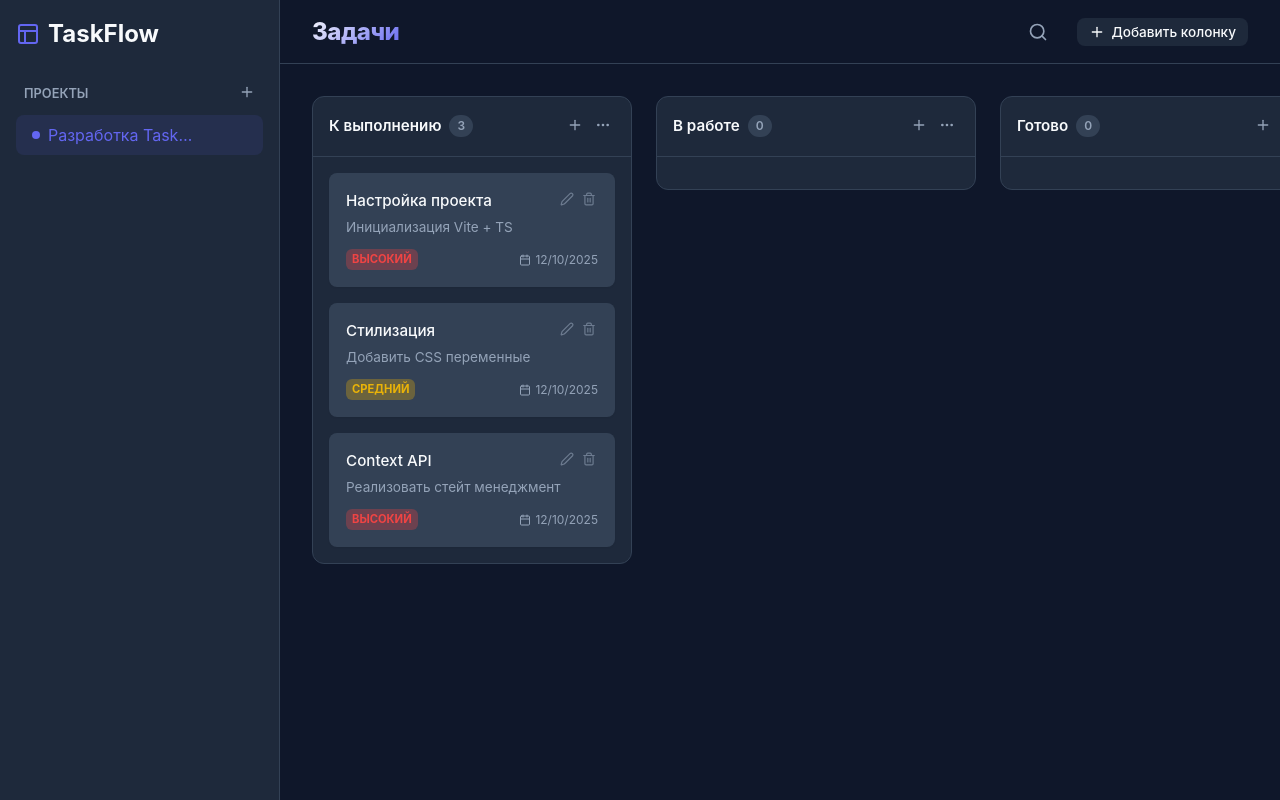
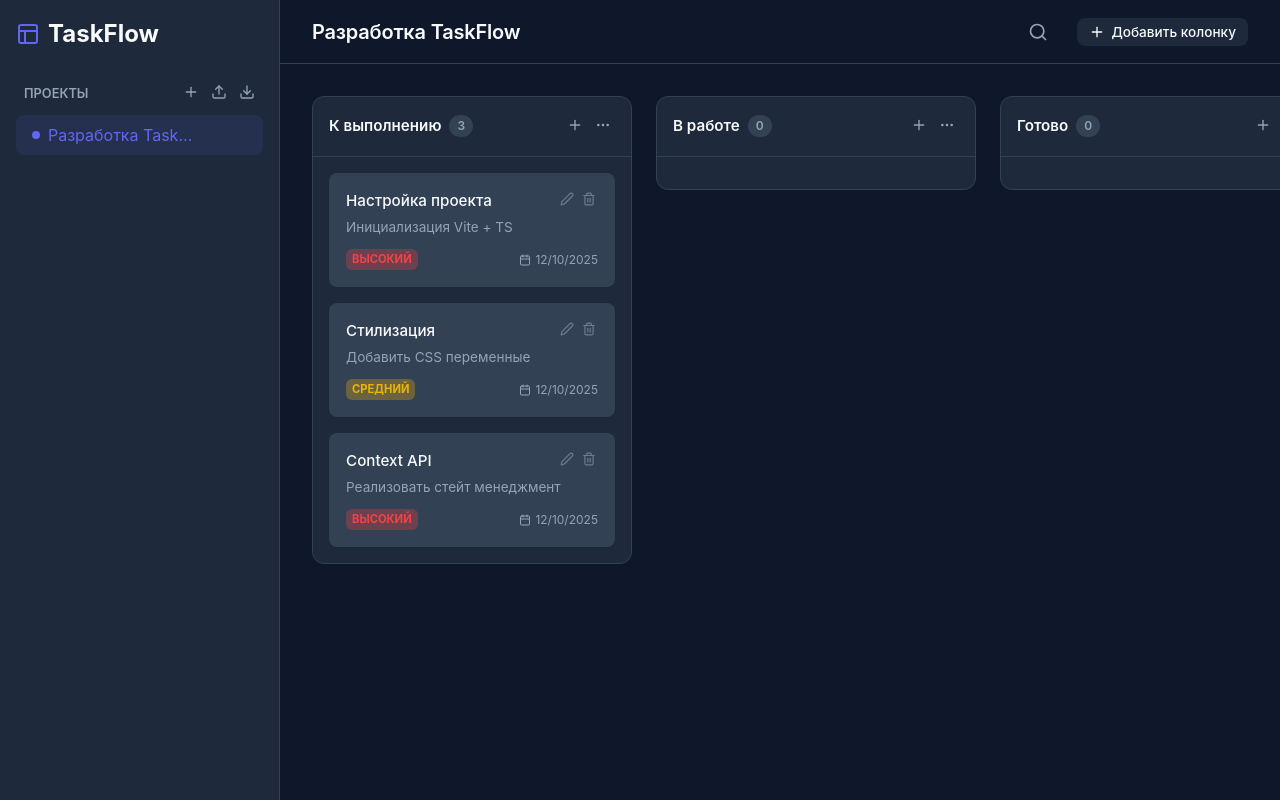
Before and after one commit to Kiri11Konovalov/TaskFlow, a React (Vite) app: page / in a window 1280 px wide. Built offline with nearby package versions, Linux system fonts and the light colour scheme.

Commit message:
feat: Implemented import and export of tasks.

```diff
--- a/src/App.tsx
+++ b/src/App.tsx
@@ -22,7 +22,11 @@ const AppContent = () => {
       <Sidebar />
       <main className={styles.main}>
         <header className={styles.header}>
-          <div className={styles.headerTitle}>Задачи</div>
+          <div className={styles.headerTitle}>
+            {state.currentProjectId && state.projects[state.currentProjectId]
+              ? state.projects[state.currentProjectId].name
+              : 'Задачи'}
+          </div>
 
           <div style={{ flex: 1, display: 'flex', justifyContent: 'flex-end', alignItems: 'center' }}>
             {showSearch ? (
--- a/src/components/Layout/Layout.module.css
+++ b/src/components/Layout/Layout.module.css
@@ -84,12 +84,10 @@
 }
 
 .headerTitle {
-    font-size: 1.5rem;
-    font-weight: 800;
-    background: linear-gradient(135deg, var(--color-text-primary) 0%, var(--color-accent) 100%);
-    -webkit-background-clip: text;
-    -webkit-text-fill-color: transparent;
-    letter-spacing: -0.02em;
+    font-size: 1.25rem;
+    font-weight: 600;
+    color: var(--color-text-primary);
+    letter-spacing: -0.01em;
 }
 
 /* Responsive Design */
--- a/src/components/Layout/Sidebar.tsx
+++ b/src/components/Layout/Sidebar.tsx
@@ -1,8 +1,8 @@
-import { Layout, Plus, Edit2, Trash2 } from 'lucide-react';
+import { Layout, Plus, Edit2, Trash2, Upload, Download } from 'lucide-react';
 import styles from './Layout.module.css';
 import { useBoard } from '../../context/BoardContext';
 import clsx from 'clsx';
-import { useState } from 'react';
+import { useState, useRef } from 'react';
 import ConfirmModal from '../UI/ConfirmModal';
 
 const Sidebar = () => {
@@ -71,6 +71,61 @@ const Sidebar = () => {
         }
     };
 
+    const fileInputRef = useRef<HTMLInputElement>(null);
+
+    const [pendingImport, setPendingImport] = useState<any>(null);
+    const [isImportConfirmOpen, setIsImportConfirmOpen] = useState(false);
+
+    const handleExport = () => {
+        const dataStr = JSON.stringify(state.projects, null, 2);
+        const blob = new Blob([dataStr], { type: 'application/json' });
+        const url = URL.createObjectURL(blob);
+        const link = document.createElement('a');
+        link.href = url;
+        link.download = 'taskflow.json';
+        document.body.appendChild(link);
+        link.click();
+        document.body.removeChild(link);
+        URL.revokeObjectURL(url);
+    };
+
+    const handleImportClick = () => {
+        fileInputRef.current?.click();
+    };
+
+    const handleFileChange = (e: React.ChangeEvent<HTMLInputElement>) => {
+        const file = e.target.files?.[0];
+        if (file) {
+            const reader = new FileReader();
+            reader.onload = (event) => {
+                try {
+                    const content = event.target?.result as string;
+                    const projects = JSON.parse(content);
+                    // Basic validation: check if it looks like an object of projects
+                    if (typeof projects === 'object' && projects !== null) {
+                        setPendingImport(projects);
+                        setIsImportConfirmOpen(true);
+                    } else {
+                        alert('Неверный формат файла');
+                    }
+                } catch (error) {
+                    console.error('Import error:', error);
+                    alert('Ошибка при чтении файла');
+                }
+                if (fileInputRef.current) fileInputRef.current.value = '';
+            };
+            reader.readAsText(file);
+        }
+    };
+
+    const confirmImport = () => {
+        if (pendingImport) {
+            dispatch({ type: 'IMPORT_DATA', payload: { projects: pendingImport } });
+            setPendingImport(null);
+            setIsImportConfirmOpen(false);
+        }
+    };
+
     return (
         <aside className={styles.sidebar}>
             <div className={styles.logo}>
@@ -81,10 +136,25 @@ const Sidebar = () => {
             <div className={styles.projectList}>
                 <div style={{ display: 'flex', justifyContent: 'space-between', alignItems: 'center', marginBottom: '0.5rem', color: 'var(--color-text-secondary)', fontSize: '0.8rem', fontWeight: 600, padding: '0 0.5rem' }}>
                     <span>ПРОЕКТЫ</span>
-                    <button onClick={handleCreateProject} style={{ cursor: 'pointer', color: 'inherit' }} title="Создать проект">
-                        <Plus size={16} />
-                    </button>
+                    <div style={{ display: 'flex', gap: '12px' }}>
+                        <button onClick={handleCreateProject} style={{ cursor: 'pointer', color: 'inherit' }} title="Создать проект">
+                            <Plus size={16} />
+                        </button>
+                        <button onClick={handleImportClick} style={{ cursor: 'pointer', color: 'inherit' }} title="Импорт проектов">
+                            <Upload size={16} />
+                        </button>
+                        <button onClick={handleExport} style={{ cursor: 'pointer', color: 'inherit' }} title="Экспорт проектов">
+                            <Download size={16} />
+                        </button>
+                    </div>
                 </div>
+                <input
+                    type="file"
+                    ref={fileInputRef}
+                    style={{ display: 'none' }}
+                    accept=".json"
+                    onChange={handleFileChange}
+                />
 
                 {Object.values(state.projects).map((project) => (
                     <div
@@ -150,6 +220,14 @@ const Sidebar = () => {
                 title="Удалить проект?"
                 message="Вы уверены, что хотите удалить этот проект? Все задачи в нем будут потеряны безвозвратно."
             />
+            <ConfirmModal
+                isOpen={isImportConfirmOpen}
+                onClose={() => { setIsImportConfirmOpen(false); setPendingImport(null); }}
+                onConfirm={confirmImport}
+                title="Импортировать данные?"
+                message="ВНИМАНИЕ: Это действие ПОЛНОСТЬЮ заменит все текущие проекты и задачи на данные из файла. Это действие нельзя отменить!"
+                confirmText="Подтвердить"
+            />
         </aside>
     );
 };
--- a/src/components/UI/ConfirmModal.tsx
+++ b/src/components/UI/ConfirmModal.tsx
@@ -7,9 +7,10 @@ interface ConfirmModalProps {
     onConfirm: () => void;
     title: string;
     message: string;
+    confirmText?: string;
 }
 
-const ConfirmModal: React.FC<ConfirmModalProps> = ({ isOpen, onClose, onConfirm, title, message }) => {
+const ConfirmModal: React.FC<ConfirmModalProps> = ({ isOpen, onClose, onConfirm, title, message, confirmText = 'Удалить' }) => {
     return (
         <Modal isOpen={isOpen} onClose={onClose} title={title}>
             <div style={{ display: 'flex', flexDirection: 'column', gap: '1.5rem' }}>
@@ -44,7 +45,7 @@ const ConfirmModal: React.FC<ConfirmModalProps> = ({ isOpen, onClose, onConfirm,
                             cursor: 'pointer',
                         }}
                     >
-                        Удалить
+                        {confirmText}
                     </button>
                 </div>
             </div>
--- a/src/context/BoardContext.tsx
+++ b/src/context/BoardContext.tsx
@@ -301,12 +301,6 @@ const boardReducer = (state: BoardState, action: Action): BoardState => {
         case 'CLEAR_COLUMN': {
             const { projectId, columnId } = action.payload;
             const project = state.projects[projectId];
-
-            // We should also delete the tasks from the tasks object to avoid orphans,
-            // OR just remove them from the column if we want to keep them in "archive" (but we don't have archive).
-            // For now, let's just empty the column. Real deletion of tasks is complex if they are only referenced here.
-            // Actually, best practice is to remove them from project.tasks too to clean up.
-
             const taskIdsToRemove = new Set(project.columns[columnId].taskIds);
             const newTasks = { ...project.tasks };
 
@@ -333,6 +327,15 @@ const boardReducer = (state: BoardState, action: Action): BoardState => {
                         },
                     },
                 },
+            };
+        }
+        case 'IMPORT_DATA': {
+            const { projects } = action.payload;
+            const newCurrentId = Object.keys(projects)[0] || null;
+            return {
+                ...state,
+                projects: projects,
+                currentProjectId: newCurrentId,
             };
         }
         default:
--- a/src/context/types.ts
+++ b/src/context/types.ts
@@ -43,6 +43,7 @@ export type Action =
     | { type: 'RENAME_COLUMN'; payload: { projectId: string; columnId: string; newTitle: string } }
     | { type: 'ADD_COLUMN'; payload: { projectId: string; title: string } }
     | { type: 'DELETE_COLUMN'; payload: { projectId: string; columnId: string } }
+    | { type: 'IMPORT_DATA'; payload: { projects: { [key: string]: Project } } }
     | { type: 'CLEAR_COLUMN'; payload: { projectId: string; columnId: string } };
 
 export interface BoardContextType {
```
